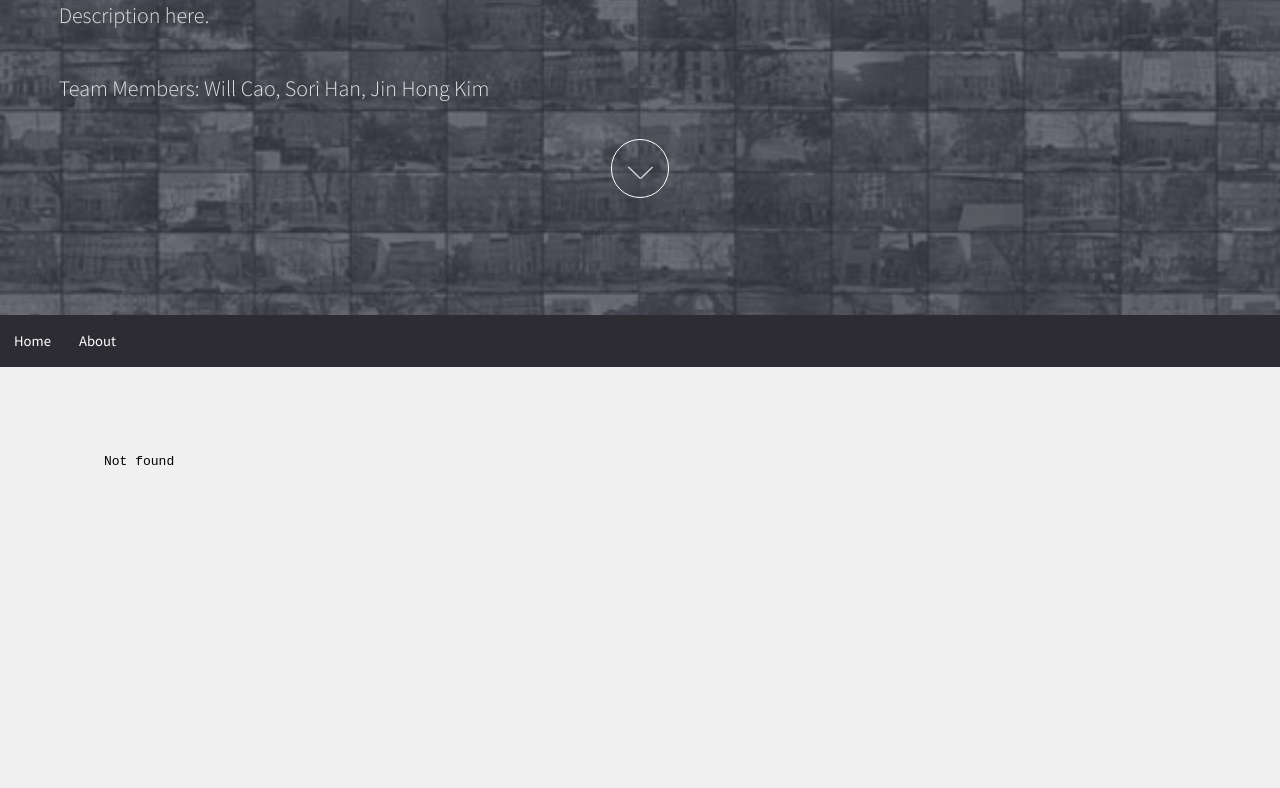
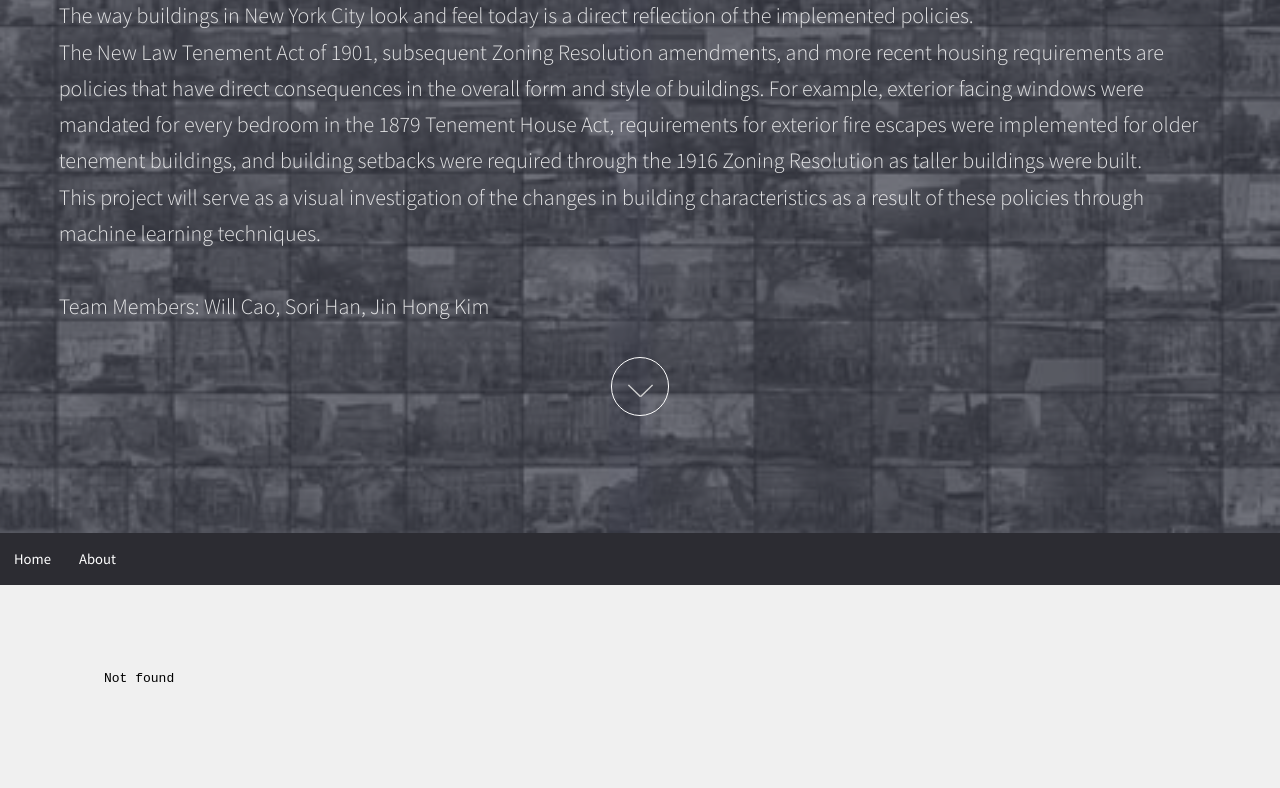
Before and after one commit to urbanscape/urbanscape.github.io, a plain HTML site: page projects/machine-learning.html in a window 1280 px wide. Shown: the part 340-1128 px from the top of the page. Drawn offline with nearby package versions, Linux system fonts and the light colour scheme.

Commit message:
Add files via upload

```diff
--- a/projects/machine-learning.html
+++ b/projects/machine-learning.html
@@ -21,7 +21,7 @@
             <div class="inner">
                 <header>
                     <h1>Visual Pattern Recognition in 20th Century NYC Buildings</h1>
-                    <p style="text-align:left">Description here.<br><br>Team Members: Will Cao, Sori Han, Jin Hong Kim</p>
+                    <p style="text-align:left">The way buildings in New York City look and feel today is a direct reflection of the implemented policies.<br>The New Law Tenement Act of 1901, subsequent Zoning Resolution amendments, and more recent housing requirements are policies that have direct consequences in the overall form and style of buildings. For example, exterior facing windows were mandated for every bedroom in the 1879 Tenement House Act, requirements for exterior fire escapes were implemented for older tenement buildings, and building setbacks were required through the 1916 Zoning Resolution as taller buildings were built.<br>This project will serve as a visual investigation of the changes in building characteristics as a result of these policies through machine learning techniques.<br><br>Team Members: Will Cao, Sori Han, Jin Hong Kim</p>
                 </header>
                 <a href="#main" class="more">Learn More</a>
             </div>
```
